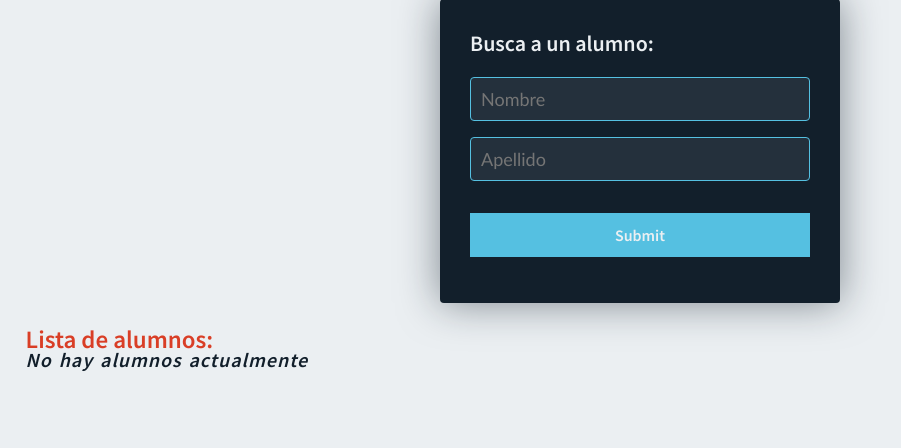
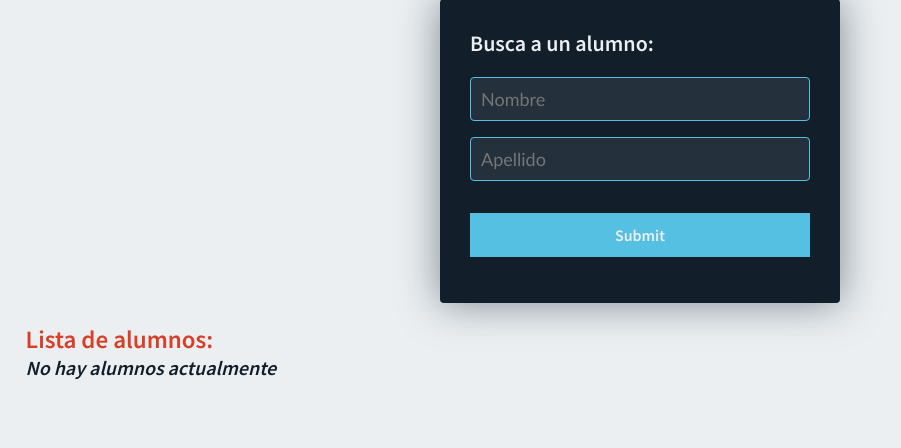
Before and after one commit to shadow-maker/Scheduler-UTEC, a Flask app: page /alumnos/list in a window 1280 px wide. Shown: the part 132-580 px from the top of the page, without its empty margins (0-901 px from the left). Run offline with Flask 2, Linux system fonts and the light colour scheme; data that the repository does not hold is empty; parts of the project's set-up code (start-up, migrations or seed data) failed here and were passed over.

Commit message:
Se elimina custom spacing

```diff
--- a/app/static/style/main.css
+++ b/app/static/style/main.css
@@ -47,9 +47,6 @@ p {
 	font-weight: 30;
 	text-align: left;
 	color: var(--dark);
-	letter-spacing: 1px;
-	word-spacing: 2px;
-	line-height: 10px;
 }
 
 a {
```
